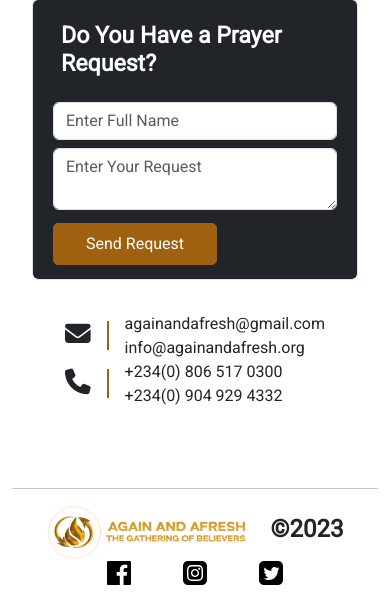
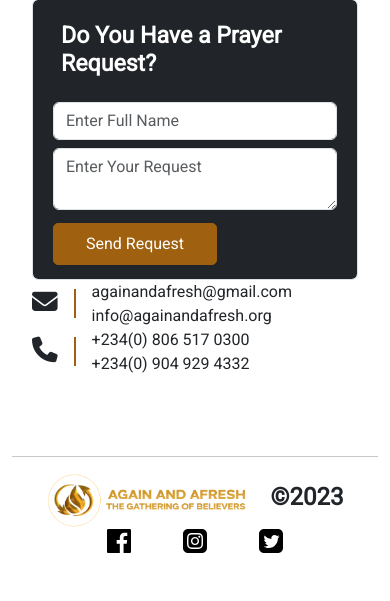
Before and after one commit to EsaKris/R2R, a Django app: page / in a window 390 px wide. Shown: the part 4190-4791 px from the top of the page. After the commit the page ends 4743 px from the top, so only its background shows below. Run offline with Django 4.2, Linux system fonts and the light colour scheme; some libraries are stand-ins or nearby versions.

Commit message:
modified:   templates/home/index.html

```diff
--- a/templates/home/index.html
+++ b/templates/home/index.html
@@ -128,7 +128,7 @@
   </div>
 </section>
 <section style="margin: auto;padding:2rem;">
-  <div class="container d-flex justify-content-between prayer">
+  <div class="container d-md-flex justify-content-between prayer">
     <div class="container" style="padding: 0;">
       <div>
         <form action="{% url 'prayerRequest' %}" method="post" class="form-control bg-dark">
```
